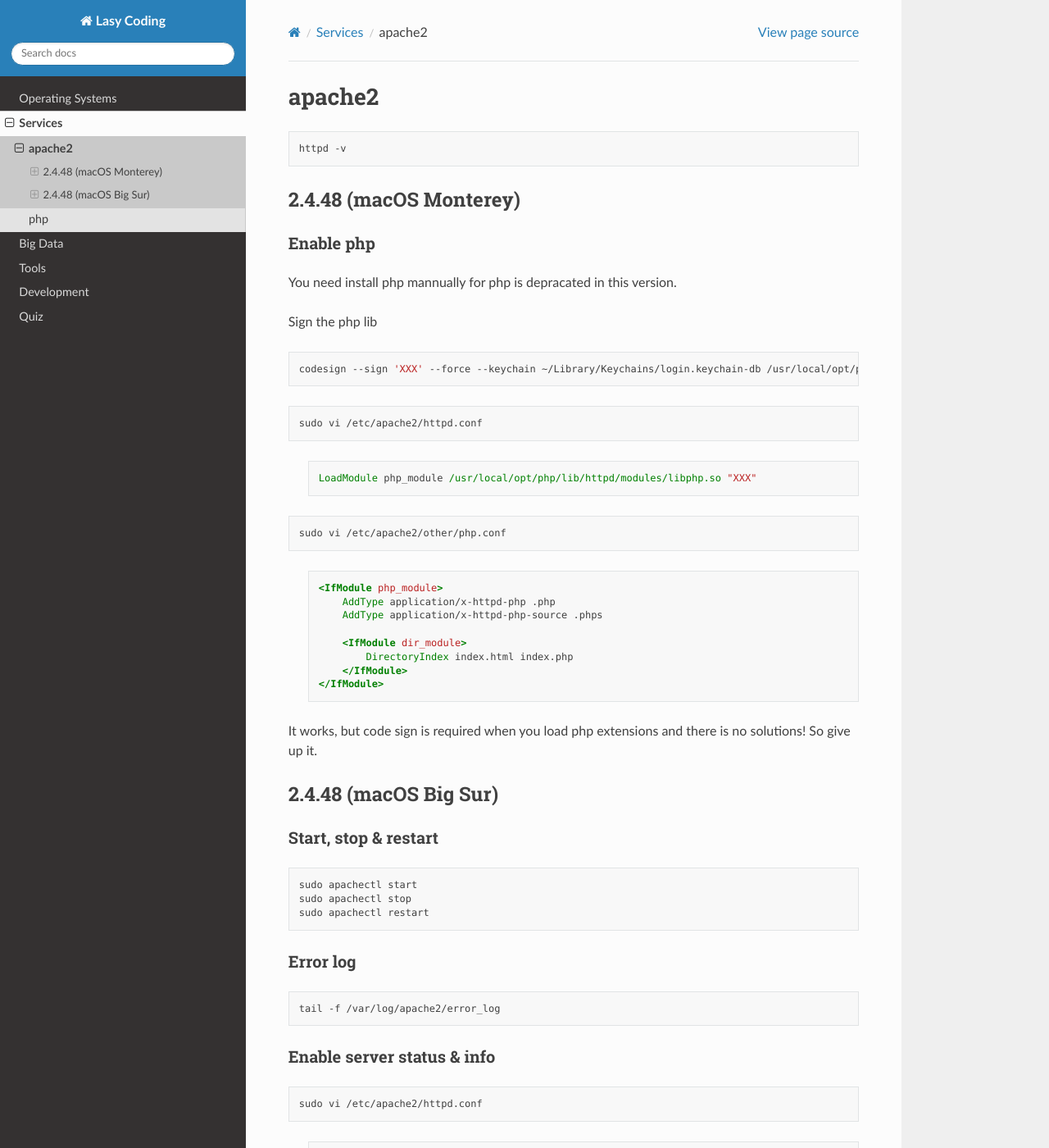
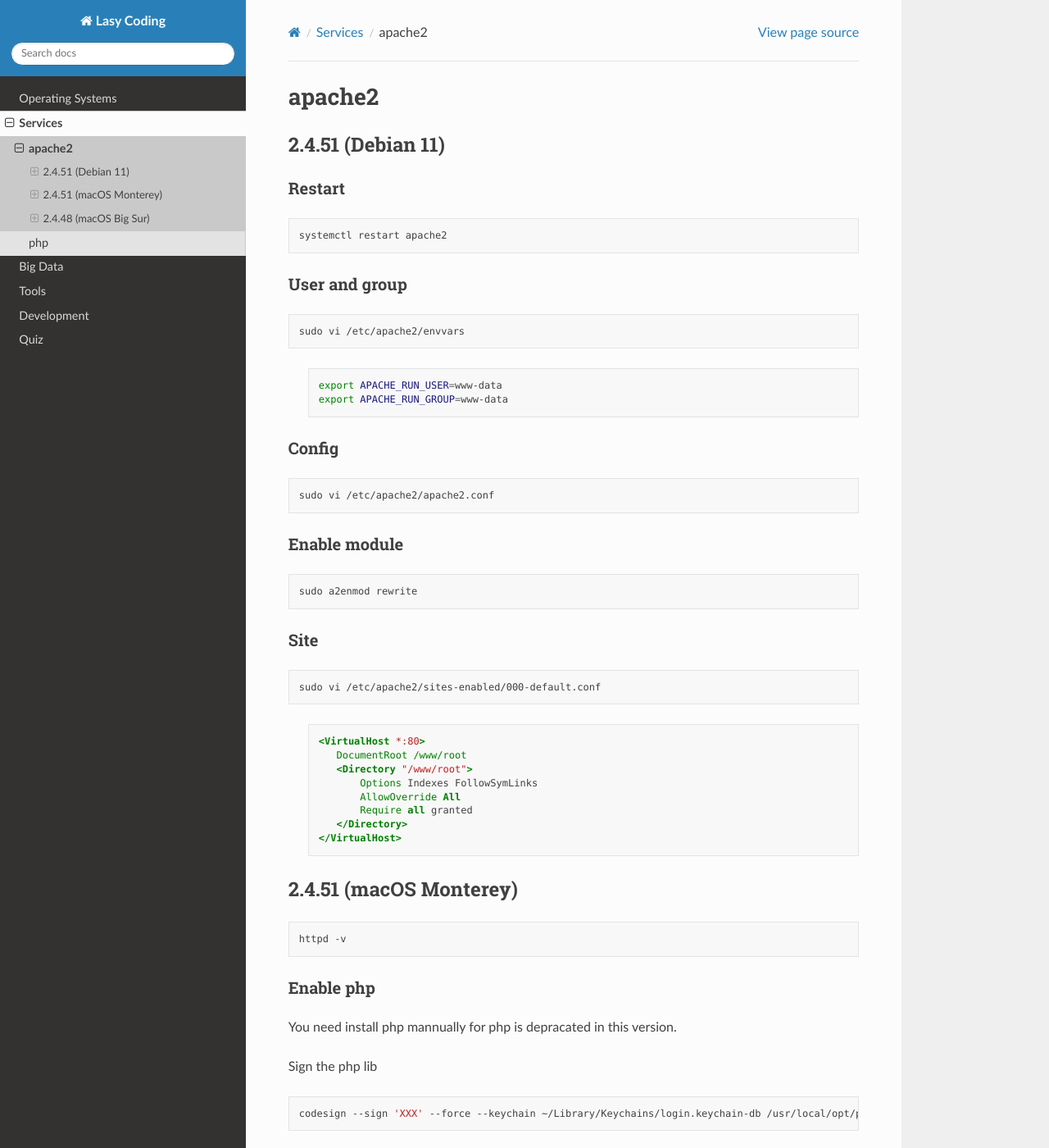
Before and after one commit to lasyard/coding, a Sphinx documentation site: the page built from docs/services/apache2.md, in a window 1280 px wide and 1400 px high. Shown: the whole window at 82% size. Built offline with Sphinx 7.4.7 and the Read the Docs theme 2.0.0, drawn with Linux system fonts in a browser that asks for light colours.

Commit message:
Added docs/os/Debian; Update docs/services/{apache2,php}; Updated shell/{profile,macos_brew_install}.

````diff
--- a/docs/services/apache2.md
+++ b/docs/services/apache2.md
@@ -1,10 +1,58 @@
 # apache2
+
+## 2.4.51 (Debian 11)
+
+### Restart
+
+```sh
+systemctl restart apache2
+```
+
+### User and group
+
+```sh
+sudo vi /etc/apache2/envvars
+```
+
+> ```sh
+> export APACHE_RUN_USER=www-data
+> export APACHE_RUN_GROUP=www-data
+> ```
+
+### Config
+
+```sh
+sudo vi /etc/apache2/apache2.conf
+```
+
+### Enable module
+
+```sh
+sudo a2enmod rewrite
+```
+
+### Site
+
+```sh
+sudo vi /etc/apache2/sites-enabled/000-default.conf
+```
+
+> ```apache
+> <VirtualHost *:80>
+>    DocumentRoot /www/root
+>    <Directory "/www/root">
+>        Options Indexes FollowSymLinks
+>        AllowOverride All
+>        Require all granted
+>    </Directory>
+> </VirtualHost>
+> ```
+
+## 2.4.51 (macOS Monterey)
 
 ```sh
 httpd -v
 ```
-
-## 2.4.48 (macOS Monterey)
 
 ### Enable php
 
````
Also changed, not shown: docs/os/Debian.md (added, +50 -0 lines), docs/os/macOS.md (+1 -1 lines), docs/services/php.md (+18 -5 lines), 2 other files.
